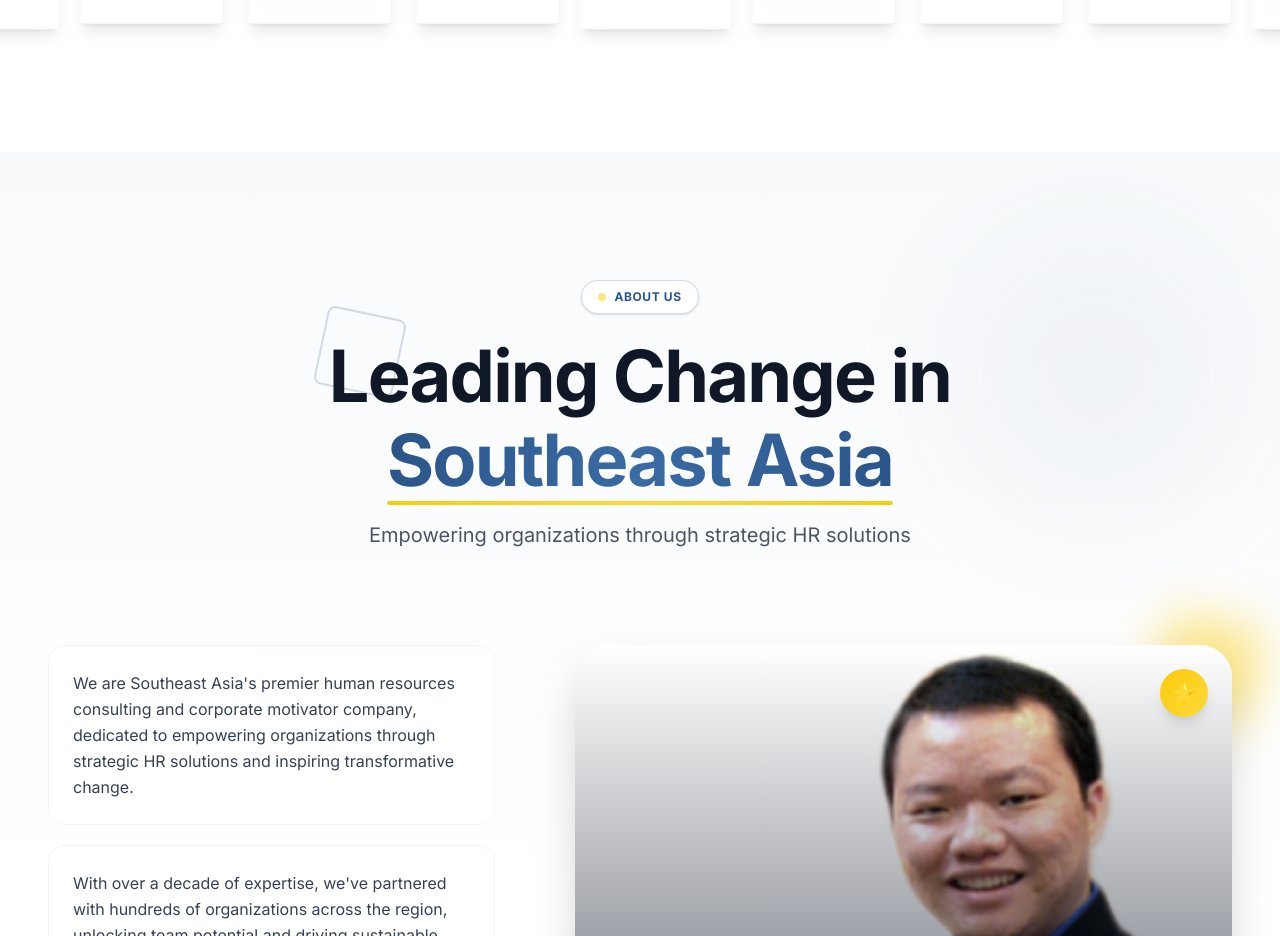
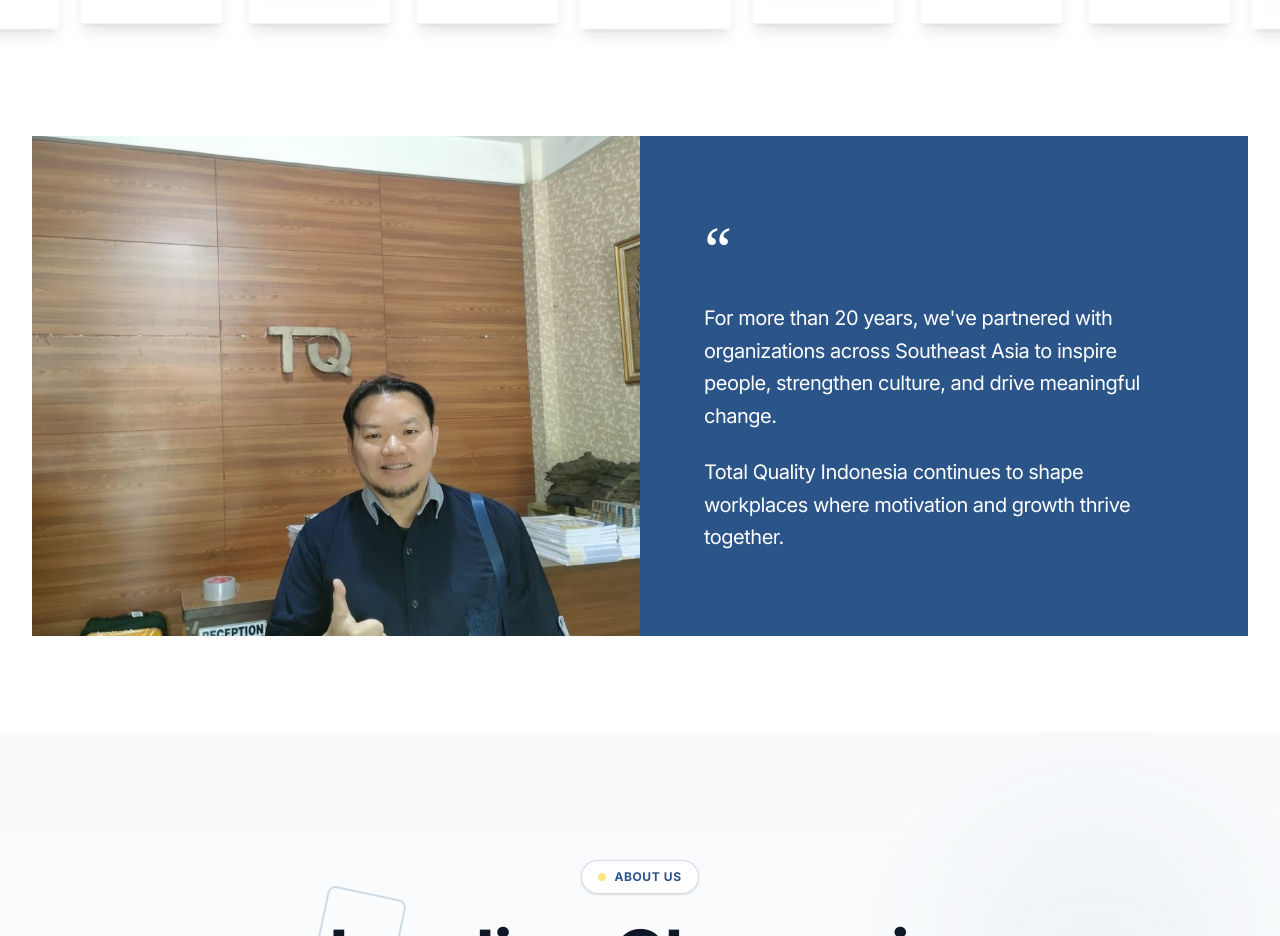
Before and after one commit to totalquality-id/totalquality, a Next.js app: page / in a window 1280 px wide. Shown: the part 1781-2717 px from the top of the page. Built offline with nearby package versions, Linux system fonts and the light colour scheme.

Commit message:
`Added new CEO section with image and quote`

```diff
--- a/src/components/AboutSection.tsx
+++ b/src/components/AboutSection.tsx
@@ -222,6 +222,37 @@ export default function AboutSection() {
         </div>
       </div>
 
+      <div className="mt-20 max-w-7xl mx-auto px-4 sm:px-6 lg:px-8">
+        <div className="grid grid-cols-1 lg:grid-cols-2 gap-0">
+          {/* Left - Image */}
+          <div className="relative h-[400px] lg:h-[500px]">
+            <Image
+              src="/johan-yan.jpg"
+              alt="CEO Testimonial"
+              fill
+              sizes="(max-width: 1024px) 100vw, 50vw"
+              className="object-cover"
+            />
+          </div>
+
+          {/* Right - Quote */}
+          <div className="bg-[#2B5589] p-12 lg:p-16 flex items-center">
+            <div className="text-white">
+              <div className="text-6xl mb-6 font-serif">&ldquo;</div>
+              <p className="text-lg lg:text-xl font-light leading-relaxed mb-6 tracking-tight">
+                For more than 20 years, we've partnered with organizations
+                across Southeast Asia to inspire people, strengthen culture, and
+                drive meaningful change.
+              </p>
+              <p className="text-lg lg:text-xl font-light leading-relaxed tracking-tight">
+                Total Quality Indonesia continues to shape workplaces where
+                motivation and growth thrive together.
+              </p>
+            </div>
+          </div>
+        </div>
+      </div>
+
       <style jsx>{`
         @keyframes scroll-right {
           0% {
```
Also changed, not shown: public/johan-yan.jpg (added).
